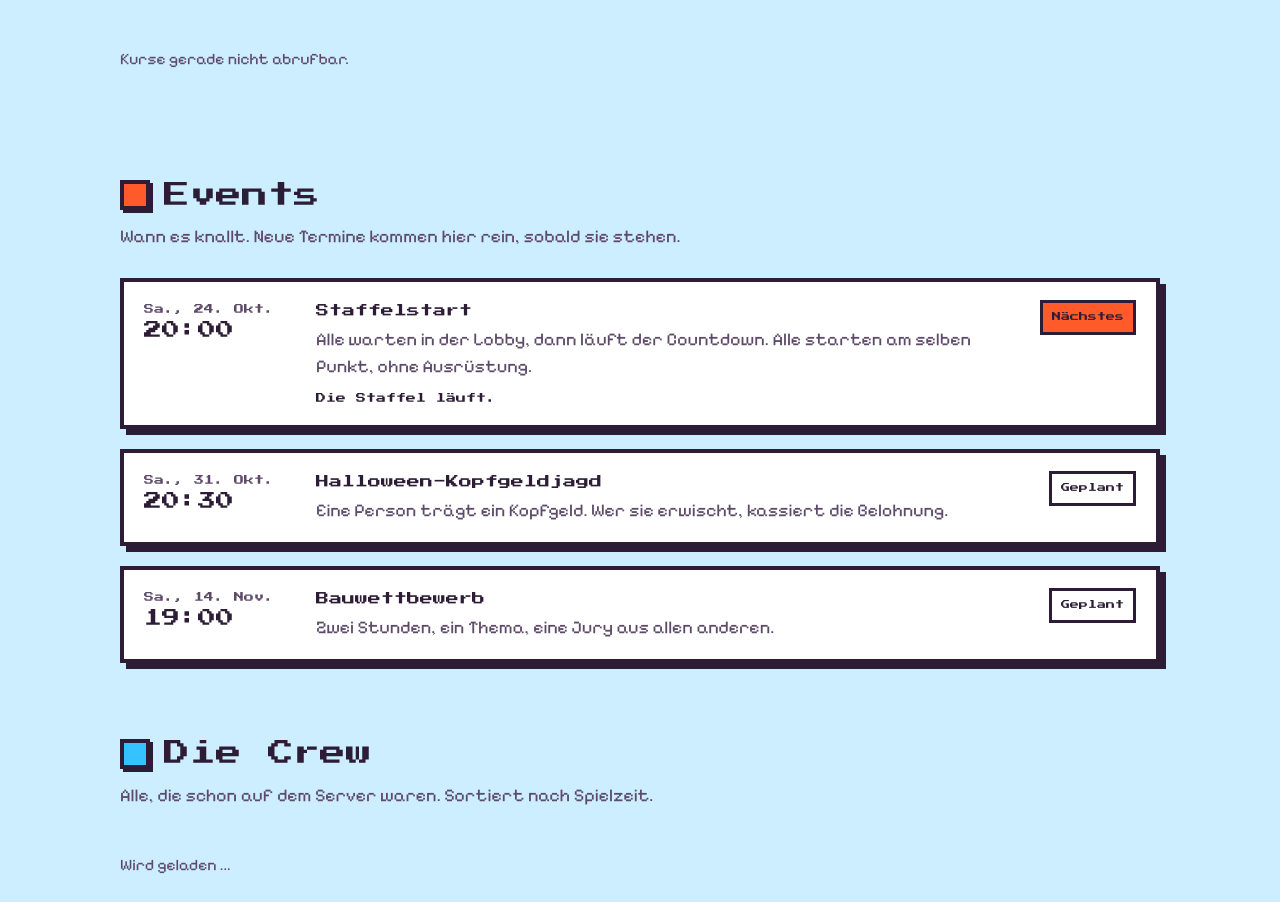
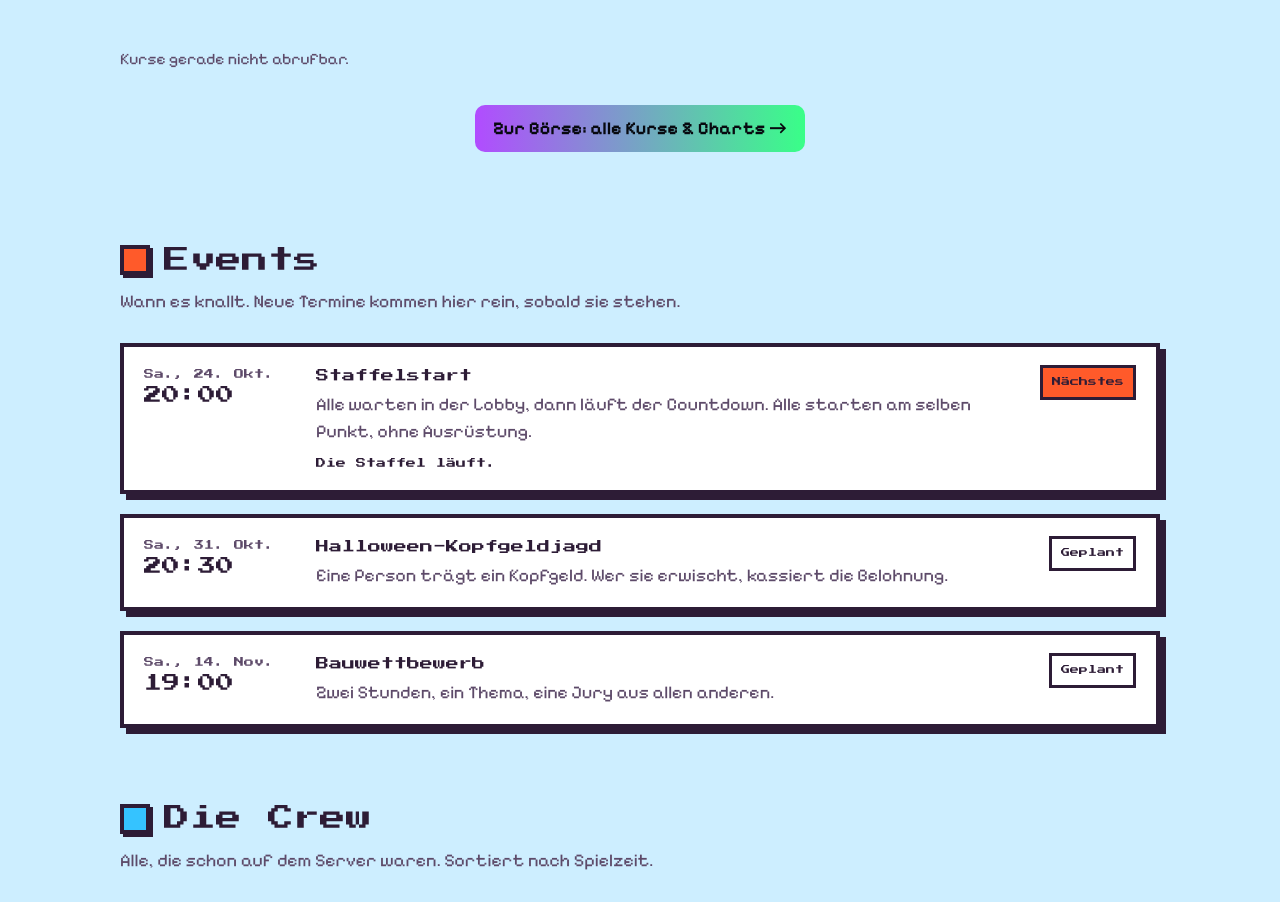
Before and after one commit to nicoklein-nkzsde/crackattack, a plain HTML site: page index.html in a window 1280 px wide. Shown: the part 3420-4322 px from the top of the page. Drawn offline with Linux system fonts and the light colour scheme; no server answers.

Commit message:
Website aktualisiert

```diff
--- a/index.html
+++ b/index.html
@@ -321,6 +321,7 @@ footer{margin-top:80px;padding-top:20px;border-top:4px solid var(--ink);display:
     <p class="sub">Die Shop-Preise leben: Was viele verkaufen, wird billiger. Was kaum jemand hat, wird teurer. Mit der Zeit erholen sich die Kurse wieder. Die Verkaufskiste an der Bank hat immer den Live-Kurs, der /shop übernimmt die Kurse jeden Morgen um 5 Uhr.</p>
     <div class="boards" id="boards-boerse"><p class="hint">Kurse werden geladen ...</p></div>
     <p class="note" id="boersenote"></p>
+    <p style="text-align:center;margin-top:14px"><a href="boerse.html" style="display:inline-block;padding:10px 18px;border-radius:10px;background:linear-gradient(90deg,#b14cff,#39ff88);color:#07090f;font-weight:800;text-decoration:none">Zur Börse: alle Kurse &amp; Charts →</a></p>
   </section>
 
   <section id="events">
```
